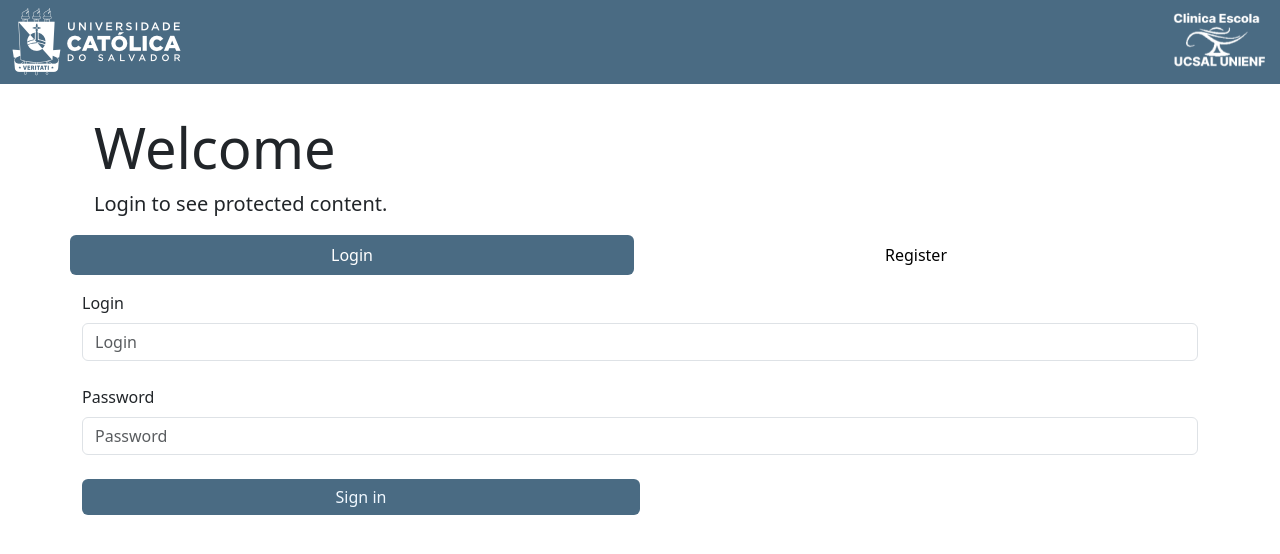
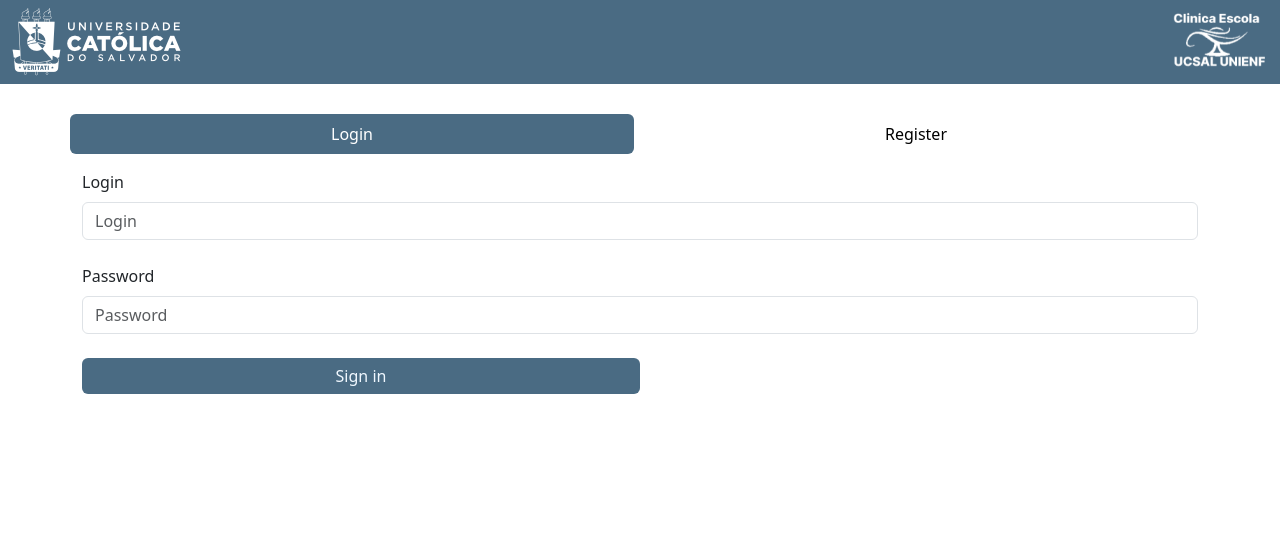
Before and after one commit to mano3queijos/prontuario-medico-angular, an Angular app in the folder frontend/: page / in a window 1280 px wide. Both pictures are taken after a click on the button "Access". Shown: the top 554 px of the page. Built offline with nearby package versions, Linux system fonts and the light colour scheme.

Commit message:
ajustes finos, ta lindo

```diff
--- a/frontend/src/app/content/content.component.html
+++ b/frontend/src/app/content/content.component.html
@@ -1,19 +1,12 @@
 <div>
+  <app-buttons (loginEvent)="showComponent('login')" (logoutEvent)="showComponent('welcome')" />
 
-  <app-buttons
-    (loginEvent)="showComponent('login')"
-    (logoutEvent)="showComponent('welcome')"
-  />
-  <app-welcome-content></app-welcome-content>
+  <app-welcome-content *ngIf="componentToShow == 'welcome'" />
+  <app-login-form *ngIf="componentToShow == 'login'" (onSubmitLoginEvent)="onLogin($event)"
+    (onSubmitRegisterEvent)="onRegister($event)" />
 
-    <app-login-form *ngIf="componentToShow == 'login'" (onSubmitLoginEvent)="onLogin($event)"
-      (onSubmitRegisterEvent)="onSubmitRegister($event)" />
+    <app-navbar *ngIf="componentToShow == 'navbar'" ></app-navbar>
 
-
- <!-- <app-navbar  ></app-navbar>  -->
-  <router-outlet></router-outlet>
-  <!-- <app-welcome-content *ngIf="componentToShow == 'welcome'"/>
-	<app-auth-content *ngIf="componentToShow == 'messages'"/>  -->
+      <router-outlet *ngIf="componentToShow == 'navbar'"></router-outlet>
 
 </div>
-<script src="../../assets/js/global.js"></script>
--- a/frontend/src/app/content/content.component.ts
+++ b/frontend/src/app/content/content.component.ts
@@ -7,31 +7,16 @@ import { AxiosService } from '../axios.service';
   styleUrls: ['./content.component.css']
 })
 export class ContentComponent {
+	componentToShow: string = "null";
 
-	  isLoggedIn: boolean = false;
-
-	componentToShow: string = "welcome";
-	constructor(private axiosService: AxiosService) {
-
-
-	}
-
-
-	handleLoginSuccess() {
-    // Lógica de verificação de login bem-sucedido
-    // Após a verificação bem-sucedida, defina isLoggedIn como true
-    this.isLoggedIn = true;
-  }
-
+	constructor(private axiosService: AxiosService) { }
 
 	showComponent(componentToShow: string): void {
     this.componentToShow = componentToShow;
   }
 
 	onLogin(input: any): void {
-
 		this.axiosService.request(
-
 		    "POST",
 		    "/auth/login",
 		    {
@@ -39,17 +24,18 @@ export class ContentComponent {
 		        password: input.password
 		    }).then(
 		    response => {
-		        this.axiosService.setAuthToken(response.data.id);
-		        this.componentToShow = "messages";
+		        this.axiosService.setAuthToken(response.data.token);
+		        this.componentToShow = "navbar";
 		    }).catch(
 		    error => {
 		        this.axiosService.setAuthToken(null);
+		        this.componentToShow = "login";
 		    }
 		);
 
 	}
 
-	onSubmitRegister(input: any): void {
+	onRegister(input: any): void {
 		this.axiosService.request(
 		    "POST",
 		    "/auth/register",
@@ -60,15 +46,14 @@ export class ContentComponent {
 		        password: input.password
 		    }).then(
 		    response => {
-		        this.axiosService.setAuthToken(response.data.id);
+		        this.axiosService.setAuthToken(response.data.token);
 		        this.componentToShow = "messages";
 		    }).catch(
 		    error => {
 		        this.axiosService.setAuthToken(null);
-		        this.componentToShow = "welcome";
+		        this.componentToShow = "login";
 		    }
 		);
 	}
 
-
 }
--- a/frontend/src/app/login-form/login-form.component.ts
+++ b/frontend/src/app/login-form/login-form.component.ts
@@ -1,4 +1,6 @@
 import { EventEmitter, Component, Output } from '@angular/core';
+import { SharedService } from '../shared.service';
+
 
 @Component({
   selector: 'app-login-form',
@@ -9,6 +11,8 @@ export class LoginFormComponent {
 
   @Output() onSubmitLoginEvent = new EventEmitter();
   @Output() onSubmitRegisterEvent = new EventEmitter();
+
+loginError: string | null = null;
 
 	active: string = "login";
   firstName: string = "";
```
Also changed, not shown: frontend/src/app/shared.service.ts (added, +17 -0 lines), frontend/src/welcome-content/welcome-content.component.html (added, +10 -0 lines), frontend/src/welcome-content/welcome-content.component.ts (added, +13 -0 lines), frontend/src/welcome-content/welcome-content.component.css (added), 2 other files (tests, documents, lock files or other folders).
